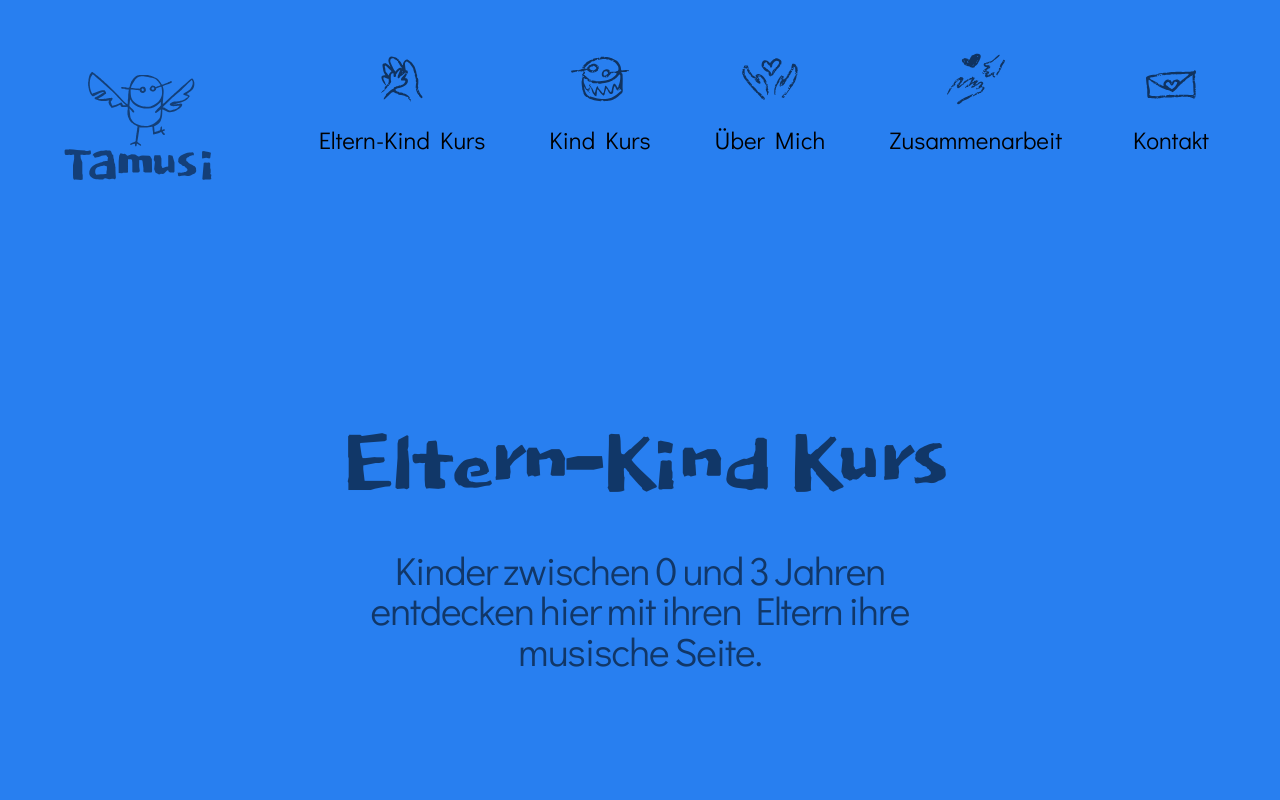
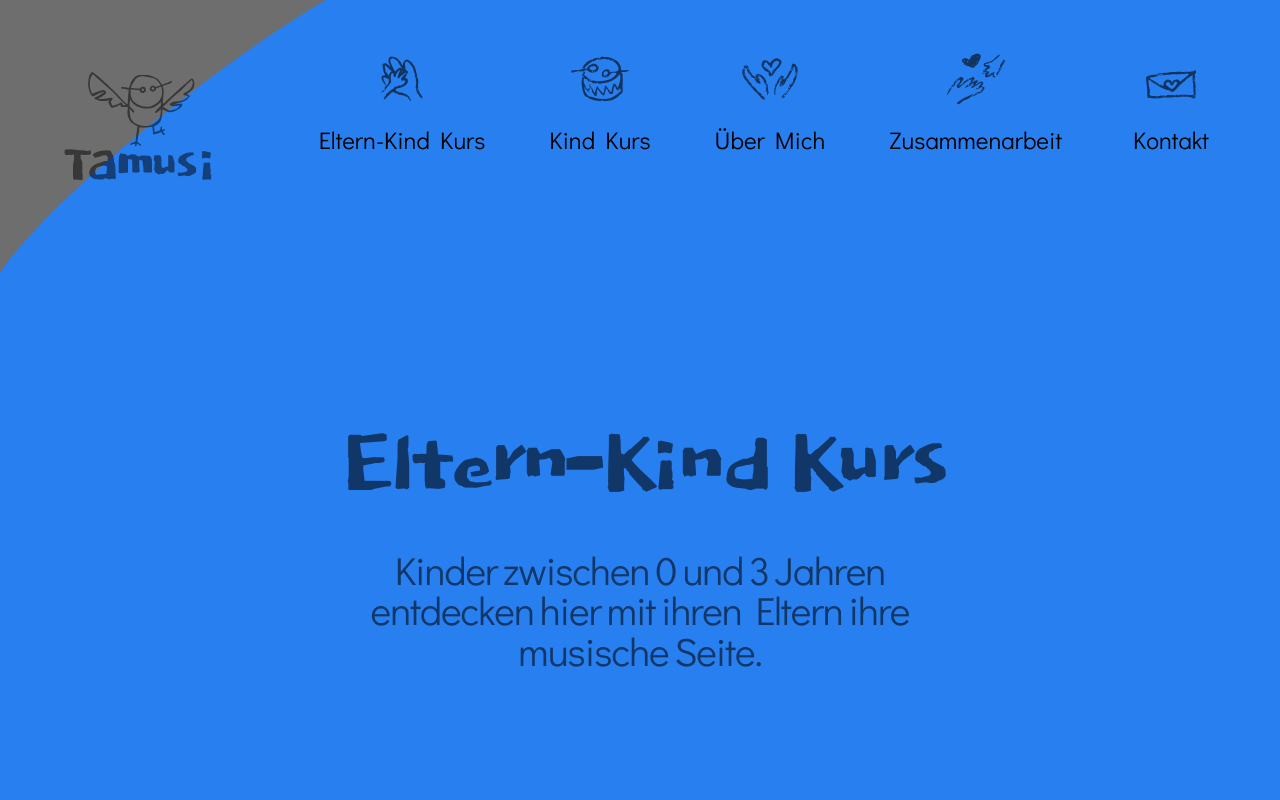
Before and after one commit to aeonyuonmiller/laura, a Next.js app: page /eltern-kind-kurs in a window 1280 px wide. Shown: the top 800 px of the page. Built offline with nearby package versions, Linux system fonts and the light colour scheme.

Commit message:
update background transition

```diff
--- a/src/components/SVG.jsx
+++ b/src/components/Background2.jsx
@@ -1,6 +1,6 @@
 import { motion } from "framer-motion"
 
-const SvgIcon = ({ color }) => (
+const Background2 = ({ color }) => (
     <svg
         className="backgroundish"
         xmlns="http://www.w3.org/2000/svg"
@@ -17,4 +17,4 @@ const SvgIcon = ({ color }) => (
     </svg>
 );
 
-export default SvgIcon;
+export default Background2;
--- a/src/pages/_app.js
+++ b/src/pages/_app.js
@@ -22,13 +22,13 @@ export default function App({ Component, pageProps, router }) {
           </AnimatePresence>
         </div>
 
+          <div className="logo">
         <Link href="/" scroll={false}>
-          <div className="logo">
             <Magnetic>
               <Logo />
           </Magnetic>
+        </Link>
           </div>
-        </Link>
 
         <nav>
           <Magnetic>
--- a/src/pages/eltern-kind-kurs.jsx
+++ b/src/pages/eltern-kind-kurs.jsx
@@ -6,10 +6,11 @@ import { motion } from "framer-motion"
 
 // Components
 import Magnetic from "../components/Magnetic";
-import Link from "next/link";
-import Background from "@/components/Background";
+// import Link from "next/link";
+// import Background from "@/components/Background";
 import { Bound } from "@/components/Bound";
 import { hl1, hl2 } from "@/components/anim";
+import Background2 from "@/components/Background2";
 
 const dokdo = localFont({
     src: "./fonts/DokdoRegular.woff",
@@ -38,7 +39,7 @@ export default function Home() {
                 className={`${dokdo.variable} ${geistMono.variable}`}
 
             >
-                <Background color="#287ff0" />
+                <Background2 color="#287ff0" />
 
                 {/* <main className={styles.main}> */}
                 <div className="bound xl">
--- a/src/pages/index.js
+++ b/src/pages/index.js
@@ -13,7 +13,7 @@ import Magnetic from "../components/Magnetic";
 import { Bound } from "@/components/Bound";
 import { hl1, hl2, imagereveal, scale } from '@/components/anim';
 import Link from "next/link";
-import SvgIcon from "@/components/SVG";
+import Background2 from "@/components/Background2";
 
 export default function Home() {
 
@@ -49,7 +49,7 @@ export default function Home() {
       </Head>
       <div>
         {/* <Background color="#EA4447" /> */}
-        <SvgIcon color="#EA4447" />
+        <Background2 color="#EA4447" />
 
         <motion.div ref={container} style={{y, opacity, scale}} className="bound xl">
           <motion.h1 variants={hl1} initial="hidden" animate="enter" exit="exit">
--- a/src/pages/kind-kurs.jsx
+++ b/src/pages/kind-kurs.jsx
@@ -6,7 +6,7 @@ import { motion } from "framer-motion"
 
 // Components
 import Magnetic from "../components/Magnetic";
-import Background from "@/components/Background";
+import Background2 from "@/components/Background2";
 import { Bound } from "@/components/Bound";
 import { hl1, hl2 } from "@/components/anim";
 
@@ -37,7 +37,7 @@ export default function Home() {
                 className={`${dokdo.variable}`}
 
             >
-                <Background color="#87EA80" />
+                <Background2 color="#87EA80" />
 
                 {/* <main className={styles.main}> */}
                 <div className="bound xl">
--- a/src/pages/ueber-mich.js
+++ b/src/pages/ueber-mich.js
@@ -4,7 +4,7 @@ import localFont from "next/font/local";
 import { motion } from "framer-motion"
 
 // Components
-import Background from "@/components/Background";
+import Background2 from "@/components/Background2";
 import { Bound } from "@/components/Bound";
 import { hl1, hl2 } from "@/components/anim";
 
@@ -30,7 +30,7 @@ export default function Home() {
                 <link rel="icon" href="/favicon.ico" />
             </Head>
             <div>
-              <Background color="#FD7536" />
+              <Background2 color="#FD7536" />
 
           <div className="bound xl">
               <motion.h1 variants={hl1} initial="hidden" animate="enter" exit="exit">
```
